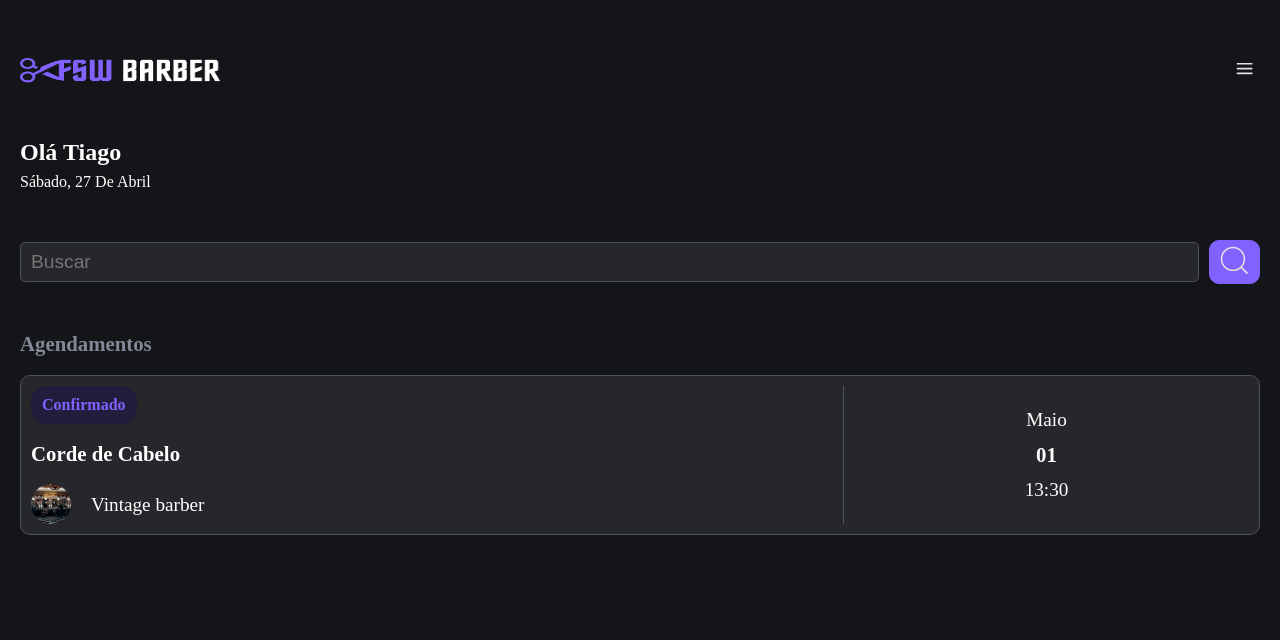
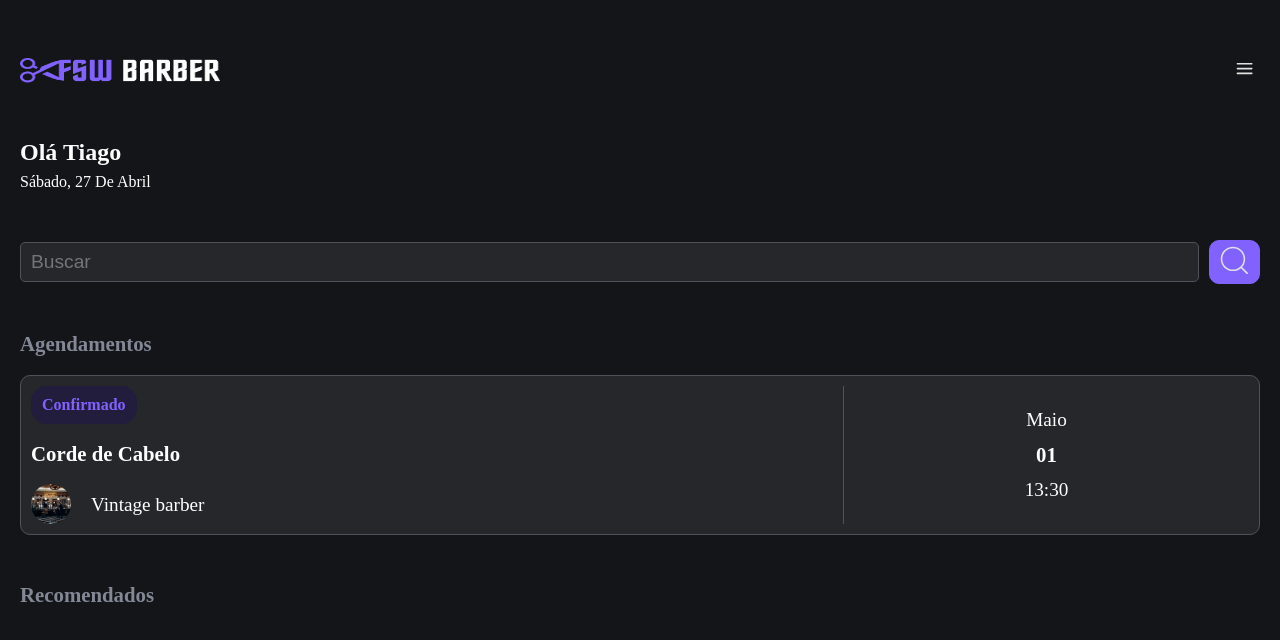
Before and after one commit to Tiago-Silva/barbershop, a Next.js app: page / in a window 1280 px wide. Shown: the top 640 px of the page. Built offline with nearby package versions, Linux system fonts and the light colour scheme.

Commit message:
refactor: rearranging and moving title

```diff
--- a/src/app/(pages)/page.tsx
+++ b/src/app/(pages)/page.tsx
@@ -1,6 +1,6 @@
 'use client';
 
-import {Container} from "@/app/(pages)/styles.page";
+import {Container, Title} from "@/app/(pages)/styles.page";
 import Header from "@/app/components/Header/header";
 import Hello from "@/app/components/Hello/hello";
 import InputSearch from "@/app/components/InputSearch/inputSearch";
@@ -12,7 +12,11 @@ export default function Home() {
         <Header />
         <Hello />
         <InputSearch />
+
+        <Title>Agendamentos</Title>
         <AgendamentoCard />
+
+        <Title>Recomendados</Title>
     </Container>
   );
 }
--- a/src/app/(pages)/styles.page.ts
+++ b/src/app/(pages)/styles.page.ts
@@ -4,3 +4,10 @@ import styled from "styled-components";
 export const Container = styled.main`
     padding: 20px;
 `;
+
+export const Title = styled.h2`
+    font-size: 1.3rem;
+    color: ${({theme}) => theme.colors.gray03};
+    font-weight: 700;
+    margin: 50px 0 20px 0;
+`;
--- a/src/app/components/AgendamentoCard/agendamentoCard.tsx
+++ b/src/app/components/AgendamentoCard/agendamentoCard.tsx
@@ -2,7 +2,6 @@ import React from 'react';
 import {
     CardTitle,
     Container,
-    ContentCard,
     FooterImg,
     FooterRightContent,
     FooterText,
@@ -10,15 +9,11 @@ import {
     RightContent,
     StatusCard,
     StatusText,
-    Title
 } from "@/app/components/AgendamentoCard/styles";
 
 const AgendamentoCard = () => {
     return (
         <Container>
-            <Title>Agendamentos</Title>
-
-            <ContentCard>
             <RightContent>
                 <StatusCard>
                     <StatusText>Confirmado</StatusText>
@@ -40,7 +35,6 @@ const AgendamentoCard = () => {
                 <CardTitle>01</CardTitle>
                 <FooterText>13:30</FooterText>
             </LeftContent>
-            </ContentCard>
         </Container>
     );
 };
--- a/src/app/components/AgendamentoCard/styles.ts
+++ b/src/app/components/AgendamentoCard/styles.ts
@@ -3,18 +3,6 @@ import Image from "next/image";
 
 
 export const Container = styled.div`
-    display: flex;
-    flex-direction: column;
-`;
-
-export const Title = styled.h2`
-    font-size: 1.3rem;
-    color: ${({theme}) => theme.colors.gray03};
-    font-weight: 700;
-    margin: 50px 0 20px 0;
-`;
-
-export const ContentCard = styled.div`
     display: grid;
     grid-template-columns: 2fr 1fr;
     background-color: ${({theme}) => theme.colors.gray01};
```
Lines whose indentation alone changed are shown as unchanged.
